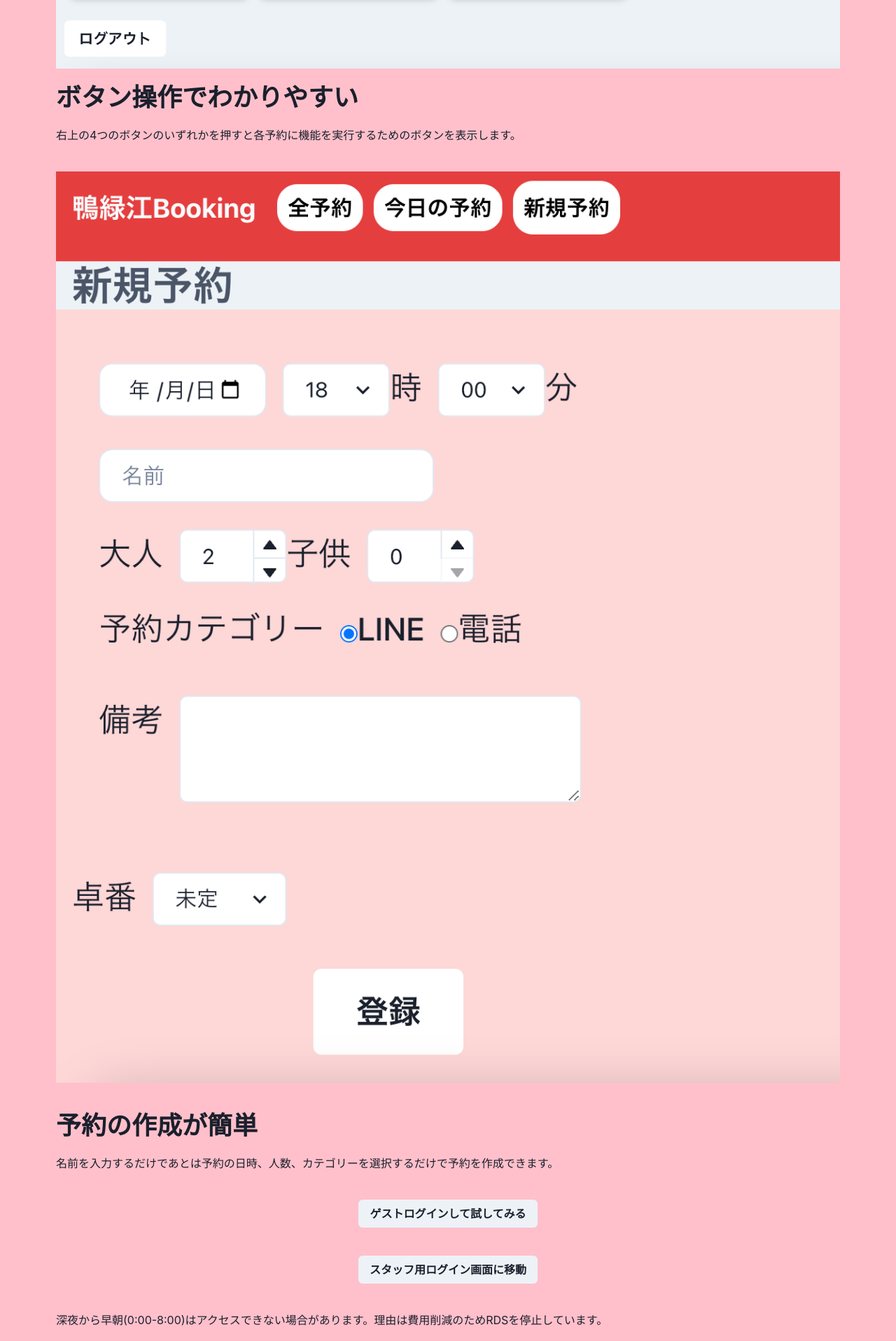
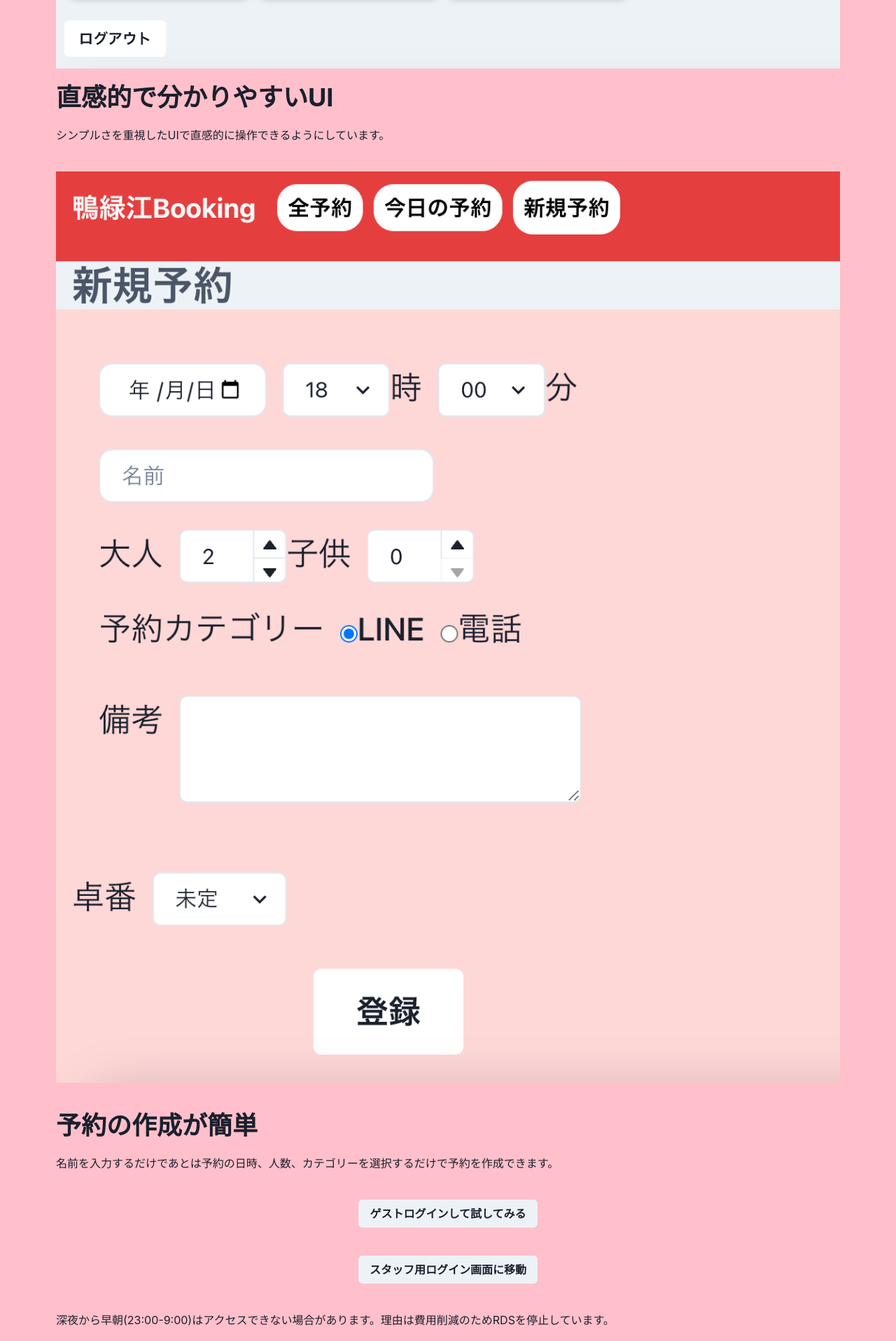
Before and after one commit to fukada-m/ouryokukou_booking, a React (Create React App) app in the folder booking_front/: page / in a window 1280 px wide. Shown: the part 1144-3060 px from the top of the page at 70% size. Built offline with nearby package versions, Linux system fonts and the light colour scheme.

Commit message:
トップの文言修正

```diff
--- a/booking_front/src/components/pages/Top.jsx
+++ b/booking_front/src/components/pages/Top.jsx
@@ -41,9 +41,9 @@ export const Top = () => {
         ゲストログインして試してみる
       </Button>
       <Image m={"auto"} mb={5} src={appImage} alt="全予約画面の説明" />
-      <Heading my={5}>ボタン操作でわかりやすい</Heading>
+      <Heading my={5}>直感的で分かりやすいUI</Heading>
       <p>
-        右上の4つのボタンのいずれかを押すと各予約に機能を実行するためのボタンを表示します。
+        シンプルさを重視したUIで直感的に操作できるようにしています。
       </p>
       <Image m={"auto"} my={10} src={createBooking} alt="新規予約画面の説明" />
       <Heading my={5}>予約の作成が簡単</Heading>
@@ -56,7 +56,7 @@ export const Top = () => {
       <Button m={"auto"} my={10} onClick={onClickNavigate} display={"block"}>
         スタッフ用ログイン画面に移動
       </Button>
-      <p>深夜から早朝(0:00-8:00)はアクセスできない場合があります。理由は費用削減のためRDSを停止しています。</p>
+      <p>深夜から早朝(23:00-9:00)はアクセスできない場合があります。理由は費用削減のためRDSを停止しています。</p>
     </Box>
   );
 };
```
